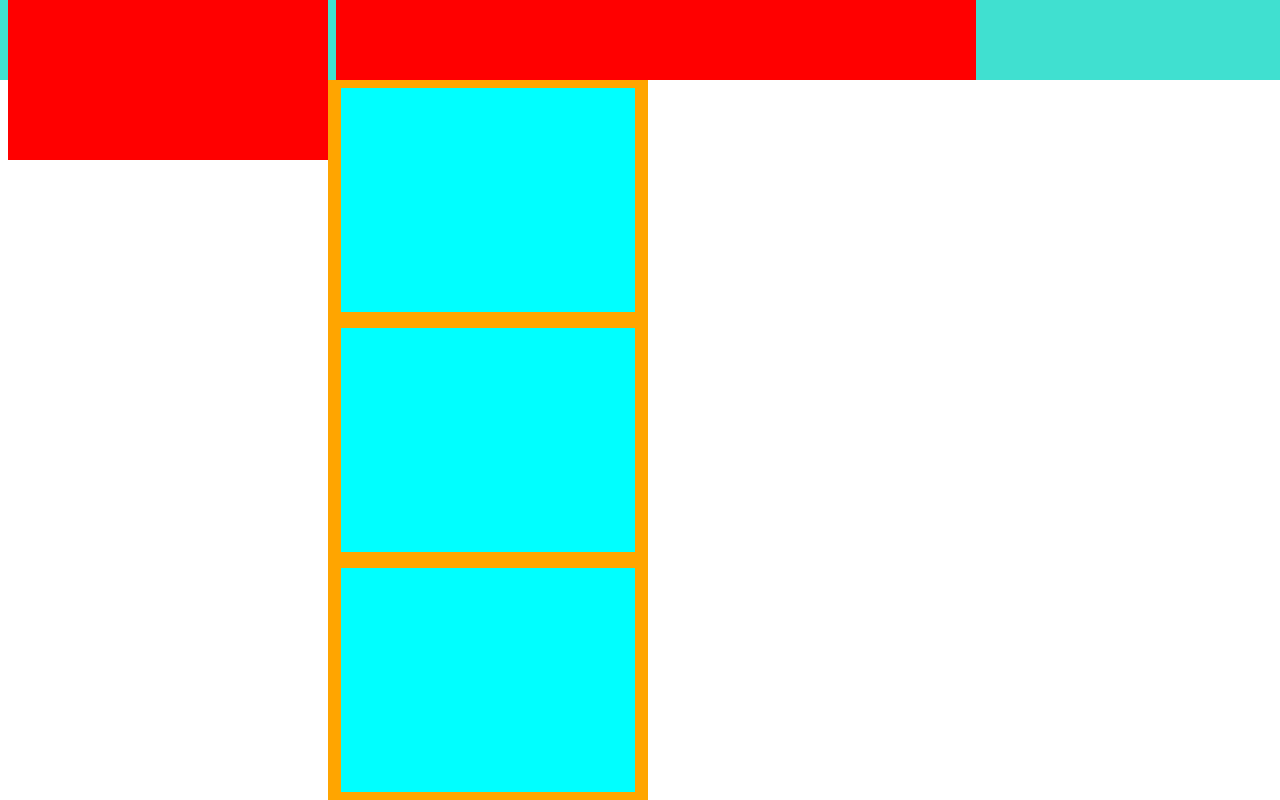
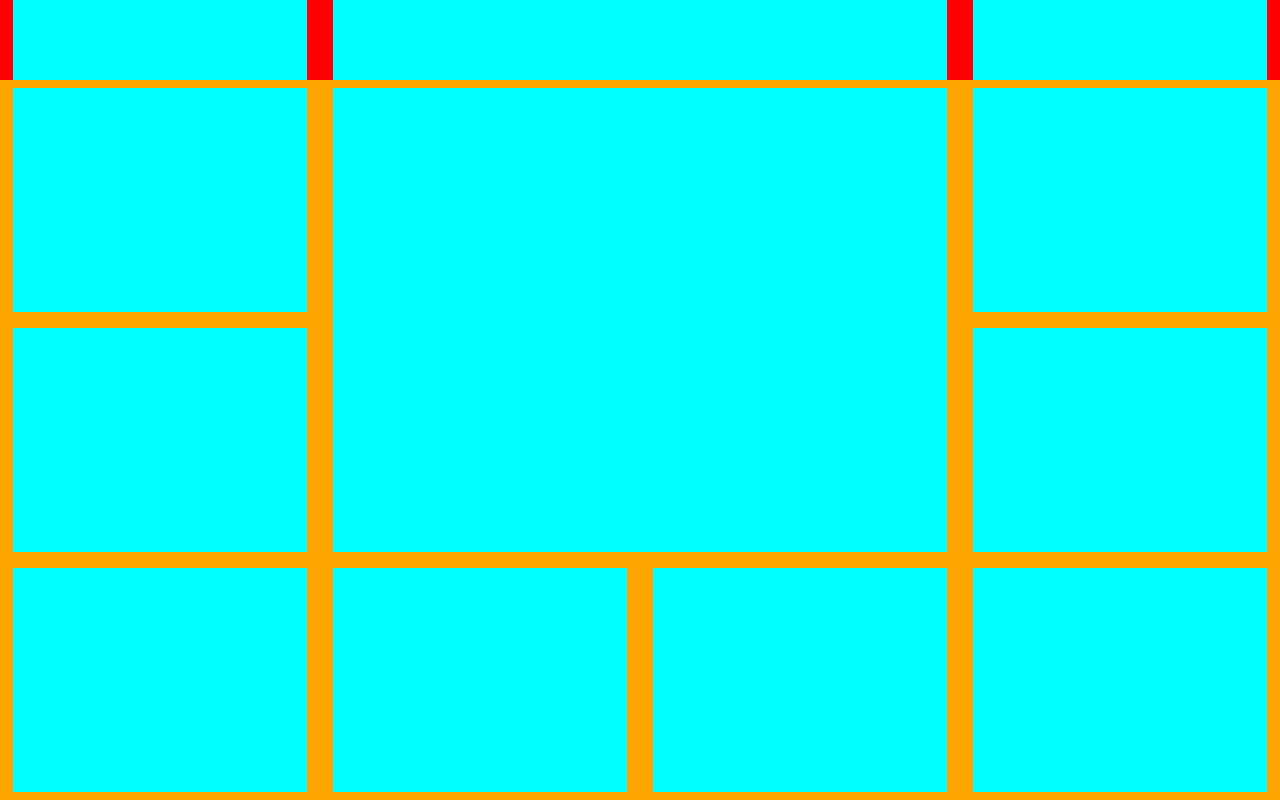
Before and after one commit to lz1998/VLS-UI, a Vue app: page / in a window 1280 px wide. Shown: the top 800 px of the page. Built offline with nearby package versions, Linux system fonts and the light colour scheme.

Commit message:
修改样式

```diff
--- a/src/views/Home.vue
+++ b/src/views/Home.vue
@@ -2,13 +2,13 @@
   <div class="home">
     <el-row class="header">
       <el-col :span="6" class="header-item">
-
+        <div class="wrapper-in"></div>
       </el-col>
       <el-col :span="12" class="header-item">
-
+        <div class="wrapper-in"></div>
       </el-col>
       <el-col :span="6" class="header-item">
-
+        <div class="wrapper-in"></div>
       </el-col>
     </el-row>
     <el-row>
@@ -25,7 +25,7 @@
       </el-col>
       <el-col :span="12">
         <el-row class="wrapper-map-out">
-          <div class="wrapper-map-in"></div>
+          <div class="wrapper-in"></div>
         </el-row>
         <el-row>
           <el-col :span="12" class="wrapper-out">
@@ -74,31 +74,24 @@ export default {
   .wrapper-out{
     width: 25vw;
     height:30vh;
+    padding: 1vh 1vw;
     background-color: orange;
   }
   .wrapper-in{
-    width:23vw;
-    height:28vh;
-    margin-top:1vh;
-    margin-left: 1vw;
+    width:100%;
+    height:100%;
     background-color: aqua;
   }
   .wrapper-map-out{
     width: 50vw;
     height:60vh;
+    padding:1vh 1vw;
     background-color: orange;
   }
-  .wrapper-map-in{
-    width: 48vw;
-    height:58vh;
-    margin-top:1vh;
-    margin-left: 1vw;
-    background-color: aqua;
-  }
+
   .header-item{
     height: 100%;
+    padding:0 1vw;
     background-color: red;
-    margin-left: 1vh;
-
   }
 </style>
```
